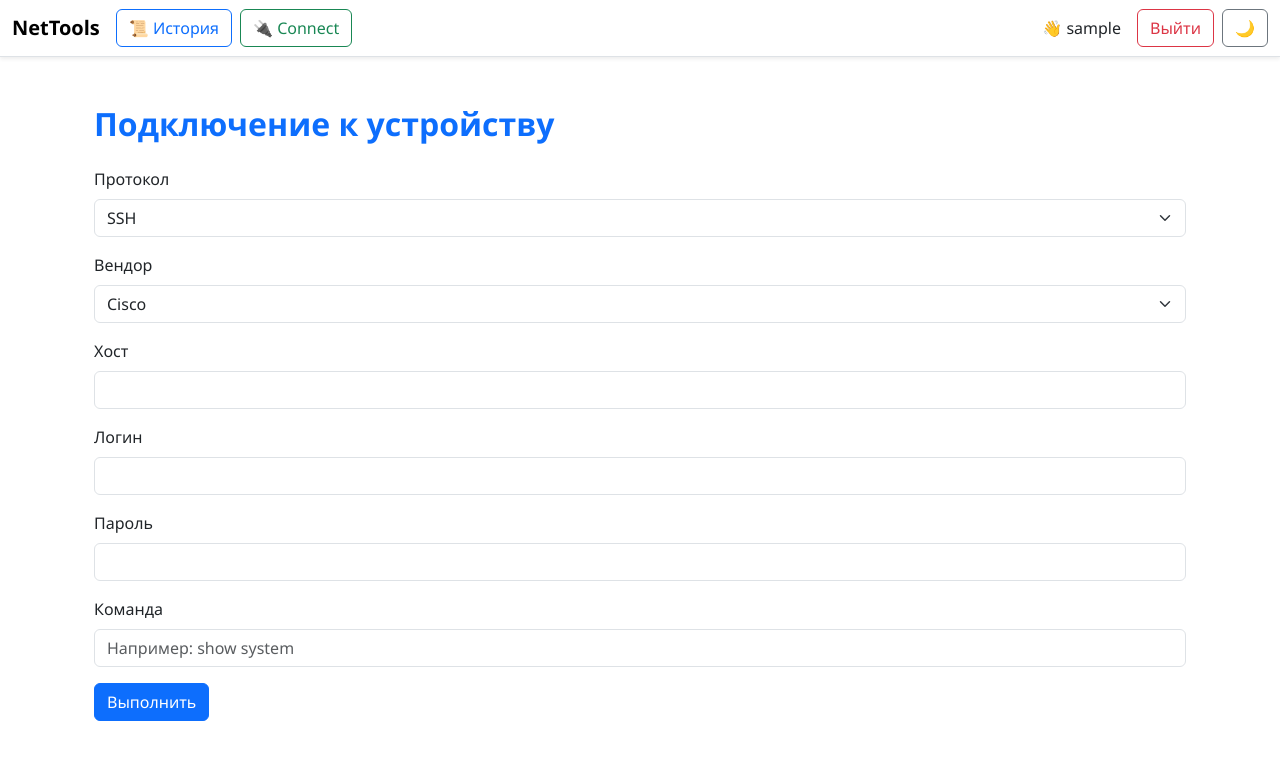
After one commit to Latesch/Network-Tools, a Flask app: page /connect in a window 1280 px wide. The commit adds this page. Shown: the top 760 px of the page. Run offline with Flask 3, Linux system fonts and the light colour scheme; the visitor is signed in with stand-in values (Sample User, id 1).

Commit message:
Add ssh/telnet connection. Add icon for MacOS/iOS. Edit button export JSON.

```diff
--- a/models.py
+++ b/models.py
@@ -13,7 +13,7 @@ class User(UserMixin, db.Model):
     role = db.Column(db.String(20), default="user")
 
     def set_password(self, password):
-        self.password_hash = generate_password_hash(password)
+        self.password_hash = generate_password_hash(password, method="pbkdf2:sha256")
 
     def check_password(self, password):
         return check_password_hash(self.password_hash, password)
--- a/networktools.py
+++ b/networktools.py
@@ -1,6 +1,17 @@
 from pythonping import ping
+import paramiko, telnetlib
 import subprocess
-import sys
+import time, sys, re
+
+
+ANSI_ESCAPE = re.compile(r'\x1B(?:[@-Z\\-_]|\[[0-?]*[ -/]*[@-~])')
+
+PAGING_COMMANDS = {
+    "cisco": "terminal length 0",
+    "huawei": "screen-length 0 temporary",
+    "eltex": "terminal datadump",
+    "ecorouter": "terminal length 0",
+}
 
 
 def ping_host(host, count=4, timeout=1):
@@ -83,3 +94,95 @@ def nslookup(host, qtype="A", dns_server="8.8.8.8", timeout=2):
         return f"*** Timeout: no response from DNS server {dns_server}", "danger"
     except Exception as e:
         return f"Error while running nslookup: {e}", "danger"
+
+
+def ssh_command(host, username, password, command, model="cisco", port=22, timeout=5):
+    try:
+        client = paramiko.SSHClient()
+        client.set_missing_host_key_policy(paramiko.AutoAddPolicy())
+        client.connect(
+            host, port=port, username=username, password=password,
+            timeout=timeout, look_for_keys=False, allow_agent=False
+        )
+
+        chan = client.invoke_shell()
+        chan.settimeout(timeout)
+
+        time.sleep(1)
+        if chan.recv_ready():
+            _ = chan.recv(4096)
+
+        if model.lower() in PAGING_COMMANDS:
+            chan.send(PAGING_COMMANDS[model.lower()] + "\r")
+            time.sleep(0.5)
+            while chan.recv_ready():
+                chan.recv(4096)
+
+        chan.send(command + "\r")
+        buffer = ""
+        end_markers = ["#", ">"]
+
+        while True:
+            if chan.recv_ready():
+                chunk = chan.recv(4096).decode("utf-8", errors="ignore")
+                buffer += chunk
+
+                if any(buffer.strip().endswith(m) for m in end_markers):
+                    break
+            else:
+                time.sleep(0.1)
+
+        chan.close()
+        client.close()
+        clean_output = ANSI_ESCAPE.sub("", buffer)
+        lines = clean_output.strip().splitlines()
+        if lines and command.split()[0] in lines[0]:
+            lines = lines[1:]
+
+        return "\n".join(lines).strip(), "ok"
+
+    except Exception as e:
+        return f"SSH error: {e}", "danger"
+
+
+def telnet_command(host, username, password, command, model="cisco", port=23, timeout=5):
+    try:
+        tn = telnetlib.Telnet(host, port, timeout)
+
+        idx, _, _ = tn.expect([b"login: ", b"Login: ", b"Username: "], timeout)
+        if idx >= 0:
+            tn.write(username.encode("utf-8") + b"\r")
+
+        idx, _, _ = tn.expect([b"Password: ", b"password: "], timeout)
+        if idx >= 0:
+            tn.write(password.encode("utf-8") + b"\r")
+
+        if model.lower() in PAGING_COMMANDS:
+            tn.write(PAGING_COMMANDS[model.lower()].encode("utf-8") + b"\r")
+            time.sleep(0.5)
+            tn.read_very_eager()
+
+        tn.write(command.encode("utf-8") + b"\r")
+        buffer = ""
+        end_markers = [b"#", b">"]
+        start_time = time.time()
+
+        while True:
+            chunk = tn.read_very_eager().decode("utf-8", errors="ignore")
+            if chunk:
+                buffer += chunk
+                if any(buffer.strip().endswith(m.decode()) for m in end_markers):
+                    break
+            if time.time() - start_time > timeout:
+                break
+            time.sleep(0.1)
+
+        clean_output = ANSI_ESCAPE.sub("", buffer)
+        lines = clean_output.strip().splitlines()
+        if lines and command.split()[0] in lines[0]:
+            lines = lines[1:]
+
+        return "\n".join(lines).strip(), "ok"
+
+    except Exception as e:
+        return f"Telnet error: {e}", "danger"
--- a/templates/base.html
+++ b/templates/base.html
@@ -6,12 +6,21 @@
   <link href="https://cdn.jsdelivr.net/npm/bootstrap@5.3.2/dist/css/bootstrap.min.css" rel="stylesheet">
   <link rel="stylesheet" href="{{ url_for('static', filename='style.css') }}">
   <link rel="icon" type="image/png" href="{{ url_for('static', filename='favicon.png') }}">
+  <link rel="icon" type="image/x-icon" href="{{ url_for('static', filename='favicon.ico') }}">
+  <link rel="apple-touch-icon" href="{{ url_for('static', filename='apple-touch-icon.png') }}">
 </head>
 <body class="bg-body text-body">
 
 <nav class="navbar navbar-expand-lg border-bottom mb-4 shadow-sm">
   <div class="container-fluid">
     <a class="navbar-brand fw-bold" href="{{ url_for('main.index') }}">NetTools</a>
+
+    <div class="d-flex align-items-center me-auto">
+      {% if current_user.is_authenticated %}
+        <a class="btn btn-outline-primary me-2" href="{{ url_for('main.history') }}">📜 История</a>
+        <a class="btn btn-outline-success me-2" href="{{ url_for('main.connect') }}">🔌 Connect</a>
+      {% endif %}
+    </div>
 
     <div class="d-flex align-items-center">
       {% if current_user.is_authenticated %}
--- /dev/null
+++ b/templates/connect.html
@@ -0,0 +1,60 @@
+{% extends "base.html" %}
+
+{% block content %}
+<div class="container mt-5">
+  <h2 class="mb-4">Подключение к устройству</h2>
+
+  <form method="post">
+    <div class="mb-3">
+      <label for="protocol" class="form-label">Протокол</label>
+      <select name="protocol" id="protocol" class="form-select">
+        <option value="ssh" {% if request.form.get('protocol') == 'ssh' %}selected{% endif %}>SSH</option>
+        <option value="telnet" {% if request.form.get('protocol') == 'telnet' %}selected{% endif %}>Telnet</option>
+      </select>
+    </div>
+
+    <div class="mb-3">
+      <label for="model" class="form-label">Вендор</label>
+      <select name="model" id="model" class="form-select">
+        <option value="cisco" {% if request.form.get('model') == 'cisco' %}selected{% endif %}>Cisco</option>
+        <option value="huawei" {% if request.form.get('model') == 'huawei' %}selected{% endif %}>Huawei</option>
+        <option value="eltex" {% if request.form.get('model') == 'eltex' %}selected{% endif %}>Eltex</option>
+        <option value="ecorouter" {% if request.form.get('model') == 'ecorouter' %}selected{% endif %}>EcoRouter</option>
+      </select>
+    </div>
+
+    <div class="mb-3">
+      <label for="host" class="form-label">Хост</label>
+      <input type="text" name="host" id="host" class="form-control"
+             value="{{ request.form.get('host', '') }}" required>
+    </div>
+
+    <div class="mb-3">
+      <label for="username" class="form-label">Логин</label>
+      <input type="text" name="username" id="username" class="form-control"
+             value="{{ request.form.get('username', '') }}" required>
+    </div>
+
+    <div class="mb-3">
+      <label for="password" class="form-label">Пароль</label>
+      <input type="password" name="password" id="password" class="form-control" required>
+    </div>
+
+    <div class="mb-3">
+      <label for="command" class="form-label">Команда</label>
+      <input type="text" name="command" id="command" class="form-control"
+             placeholder="Например: show system"
+             value="{{ request.form.get('command', '') }}" required>
+    </div>
+
+    <button type="submit" class="btn btn-primary">Выполнить</button>
+  </form>
+
+  {% if output %}
+  <div class="mt-4">
+    <h4>Результат:</h4>
+    <pre class="p-3 border rounded bg-body-secondary text-body">{{ output }}</pre>
+  </div>
+  {% endif %}
+</div>
+{% endblock %}
--- a/view.py
+++ b/view.py
@@ -1,4 +1,4 @@
-from networktools import ping_host, traceroute_host, nslookup
+from networktools import ping_host, traceroute_host, nslookup, ssh_command, telnet_command
 from flask import Blueprint, render_template, redirect, url_for, flash, request, jsonify
 from flask_login import login_user, logout_user, login_required
 from models import User, Log
@@ -177,3 +177,23 @@ def export_json():
         for log in logs
     ]
     return jsonify(data)
+
+@bp.route("/connect", methods=["GET", "POST"])
+@login_required
+def connect():
+    output, status = None, None
+
+    if request.method == "POST":
+        protocol = request.form.get("protocol")
+        model = request.form.get("model")
+        host = request.form.get("host")
+        username = request.form.get("username")
+        password = request.form.get("password")
+        command = request.form.get("command")
+
+        if protocol == "ssh":
+            output, status = ssh_command(host, username, password, command, model)
+        elif protocol == "telnet":
+            output, status = telnet_command(host, username, password, command, model)
+
+    return render_template("connect.html", output=output, status=status)
```
Also changed, not shown: templates/history.html (+13 -8 lines), templates/index.html (+0 -16 lines), static/apple-touch-icon.png (added), static/favicon.ico (added), static/favicon.png.
